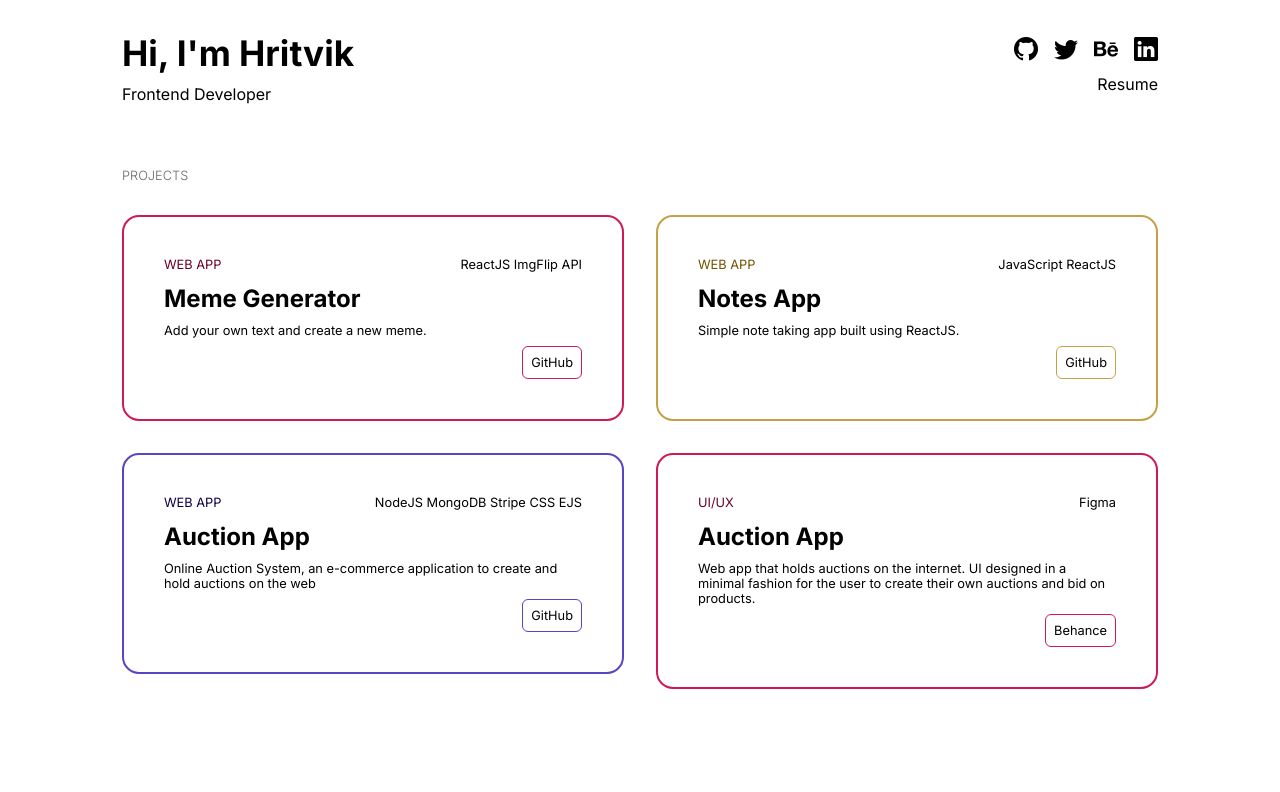
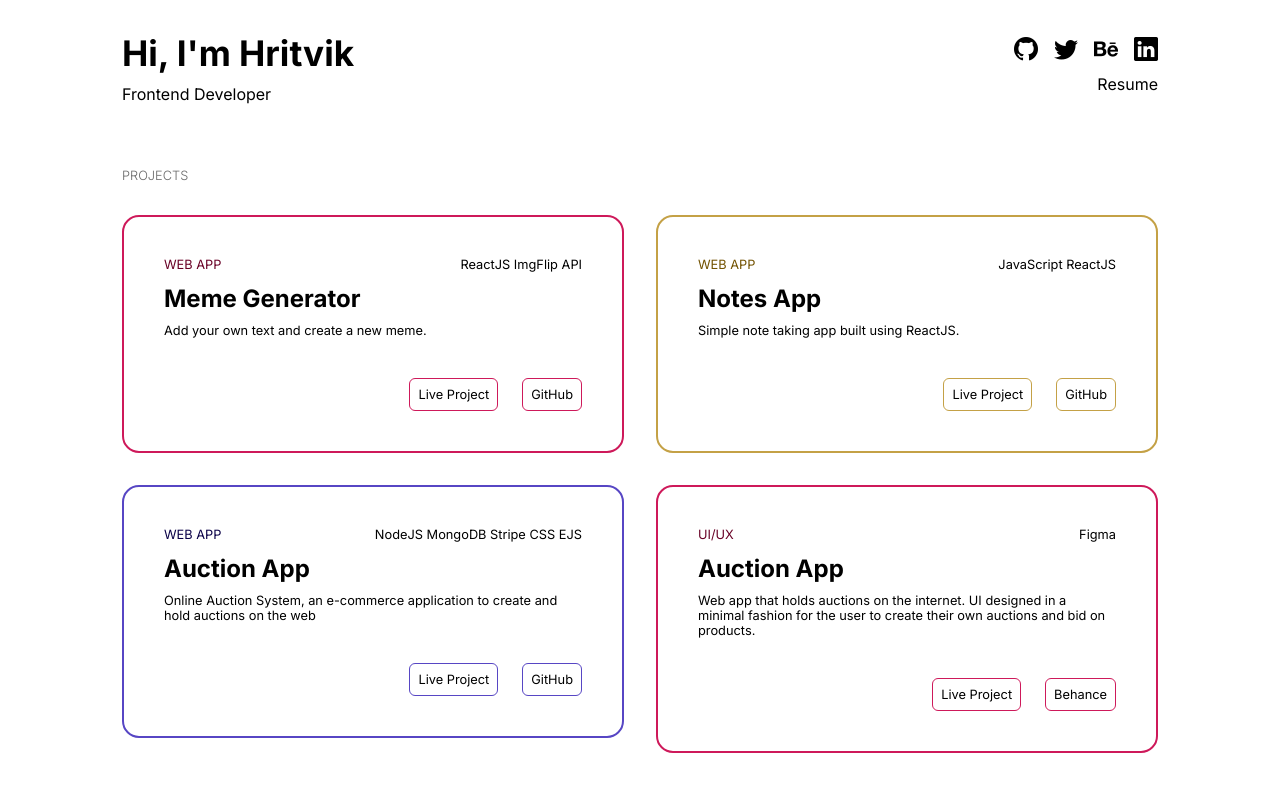
Before and after one commit to Hritvik-Mohan/hm-portfolio, a React (Vite) app: page / in a window 1280 px wide. Shown: the top 792 px of the page. Built offline with nearby package versions, Linux system fonts and the light colour scheme.

Commit message:
Update: Live Project button

```diff
--- a/src/components/ProjectCard.css
+++ b/src/components/ProjectCard.css
@@ -57,3 +57,10 @@
         font-size: 0.8rem;
     }
 }
+
+.link-buttons {
+    display: flex;
+    justify-content: end;
+    gap: 1.5rem;
+    margin-top: 2rem;
+}
--- a/src/components/ProjectCard.jsx
+++ b/src/components/ProjectCard.jsx
@@ -4,7 +4,7 @@ export default function ProjectCard(props) {
     console.log(props)
 
     return (
-        <a href={props.project.deploy}>
+        // < href={props.project.deploy}>
             <div className="card-container" style={props.project.style}>
                 <div className="card-project-type-stack">
 
@@ -26,13 +26,22 @@ export default function ProjectCard(props) {
                     {props.project.description}
                 </p>
 
-                <div className='card-project-link'>
-                    <a href={props.project.link} style={props.project.buttonCSS}>
-                        {props.project.platform}
-                    </a>
+
+
+                <div className="link-buttons">
+                    <div className='card-project-link'>
+                        <a href={props.project.deploy} style={props.project.buttonCSS}>
+                            Live Project
+                        </a>
+                    </div>
+                    <div className='card-project-link'>
+                        <a href={props.project.link} style={props.project.buttonCSS}>
+                            {props.project.platform}
+                        </a>
+                    </div>
                 </div>
 
             </div>
-        </a>
+        // </>
     )
 }
```
